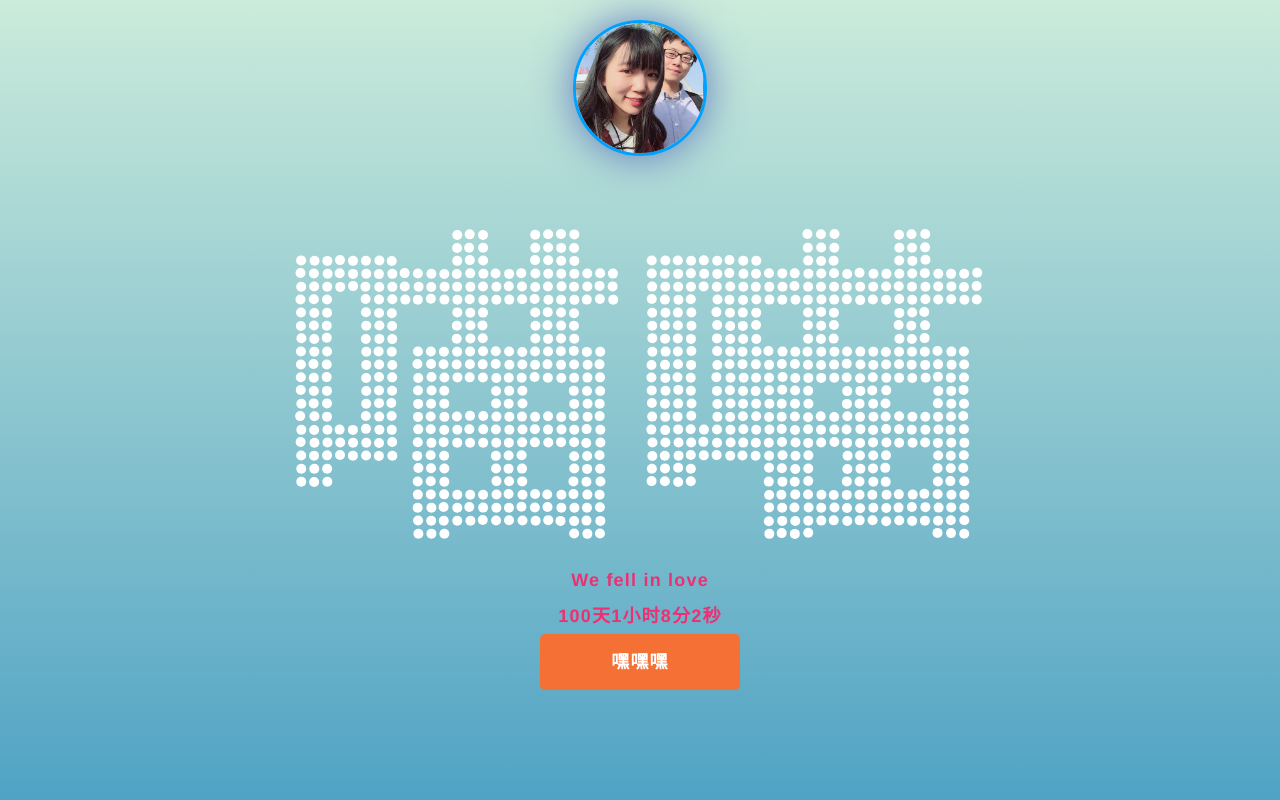
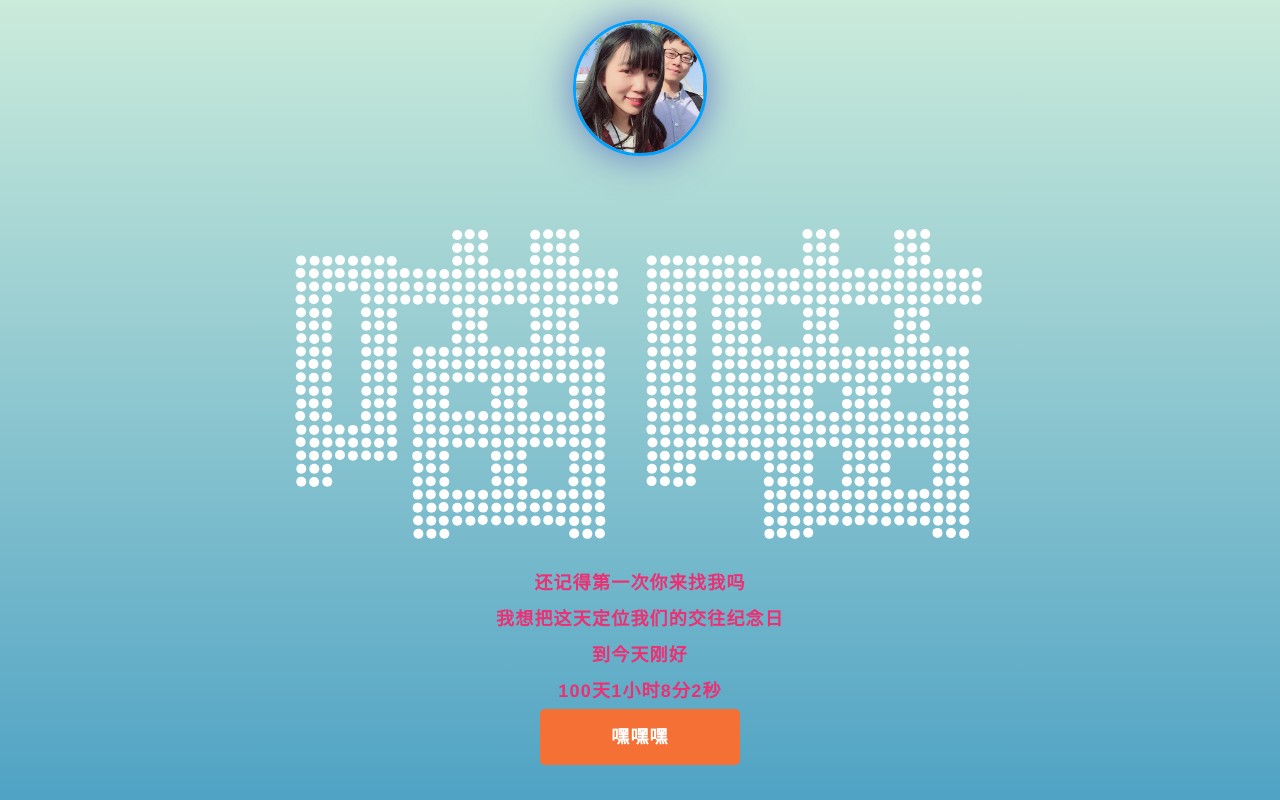
Before and after one commit to jazpenn/flask-blog, a Flask app: page /miao in a window 1280 px wide. Run offline with Flask 2, Linux system fonts and the light colour scheme; data that the repository does not hold is empty; some libraries are stand-ins or nearby versions.

Commit message:
201806110907

```diff
--- a/blog/templates/miao/index.html
+++ b/blog/templates/miao/index.html
@@ -23,7 +23,7 @@
 </style>
 </head>
 <body>
-<audio autoplay="autopaly">
+<audio autoplay="autoplay" loop="loop">
   <source src="../../static/music/2.mp3" type="audio/mp3" />
 </audio>
 <div id="main">
@@ -39,10 +39,11 @@
         <span class="say">朝为念，暮成思，方知情之诚</span><br>
         <span class="say">千言万语，难述我心间所爱</span><br>
         <span class="say">愿与你情深到白头，永不分离</span><br>
+        <span class="say"></span><br>
         <span class="say"><span class="space"></span> -- 爱你的白白 --</span> </font>
         </p>
           <div>
-            <p style="color: hotpink; font-size: 40px;">你喜欢白白嘛？</p>
+            <p style="color: hotpink; font-size: 40px;">你喜欢你的白白嘛？</p>
               <button style="color: red" id="like" onclick="like()"><a href="{{ url_for('blog.miao')}}">喜欢</a></button>   <button style="color: #666666" onclick="nolike()">不喜欢</button>
           </div>
       </div>
--- a/blog/templates/miao/miao.html
+++ b/blog/templates/miao/miao.html
@@ -70,7 +70,7 @@
         }
         .text {
             position: fixed;
-            bottom: 80px;
+            bottom: 5px;
             text-align: center;
             width: 100%;
             font-weight: bold;
@@ -126,7 +126,9 @@
 </div>
 <canvas class="canvas" width="1820" height="905"></canvas>
 <p class="text" style="color: #ed3073;">
-    We fell in love
+    还记得第一次你来找我吗<br>
+    我想把这天定位我们的交往纪念日<br/>
+    到今天刚好
     <br/>
     <span id="span_dt_dt"></span><br/>
     <span><a class="waves ts-btn" href="{{ url_for('blog.fire')}}">嘿嘿嘿</a></span>
@@ -157,7 +159,7 @@
             S.Drawing.init('.canvas');
             document.body.classList.add('body--ready');
             //想说的话
-            S.UI.simulate("喵喵|我是|你的|白白|遇见|你|真|好|#countdown 3|#time");
+            S.UI.simulate("喵喵|我是|你的|白白|遇见|你|真|好|#countdown 3|今天|能跟我|约会吗|#countdown 3|#time");
             S.Drawing.loop(function () {
                 S.Shape.render();
             });
```
